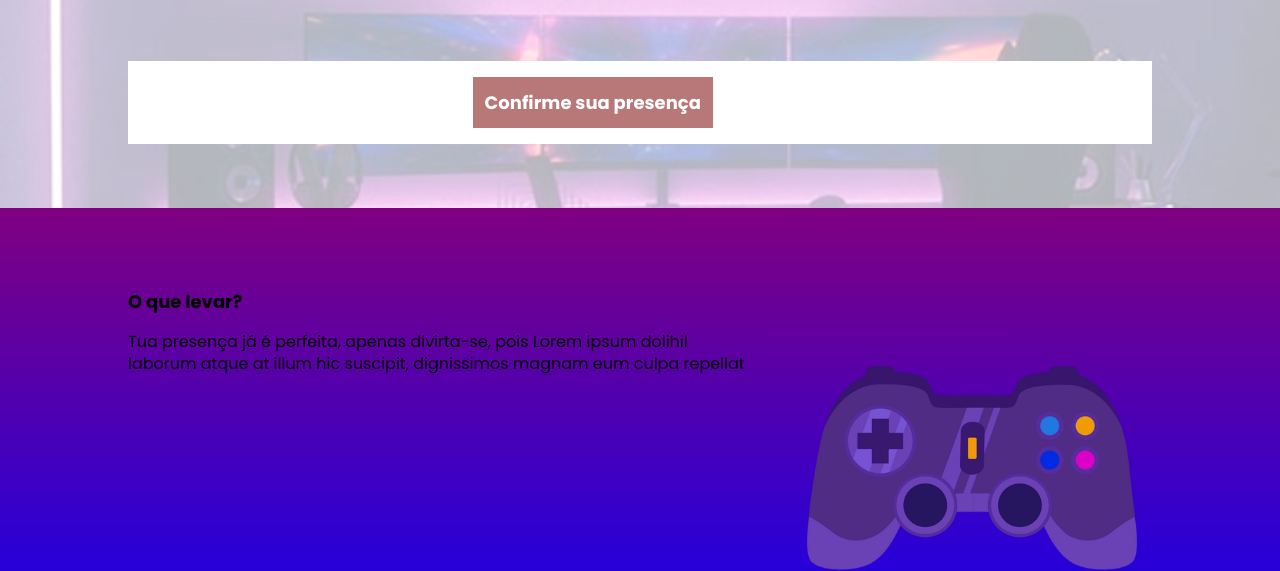
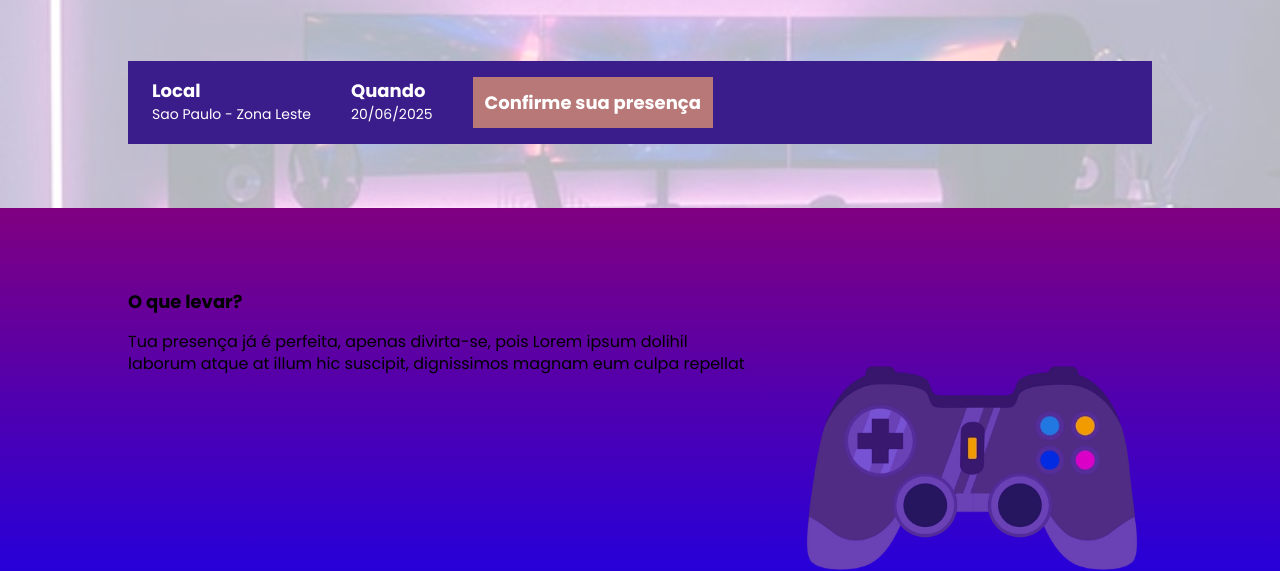
Before and after one commit to DiegoHTatsumoto/PP_parcel, a website built with Parcel: page src/index.html in a window 1280 px wide. Shown: the part 267-838 px from the top of the page. Built offline with nearby package versions, Linux system fonts and the light colour scheme; a web font is replaced by a local one.

Commit message:
tudo certo

```diff
--- a/src/styles/components/_infos_bar.scss
+++ b/src/styles/components/_infos_bar.scss
@@ -1,6 +1,6 @@
 .infos-bar {
     padding: 16px 24px;
-    background-color: #fff;
+    background-color: #3a1c8b;
     display: flex;
     justify-content: space-between;
 
```
